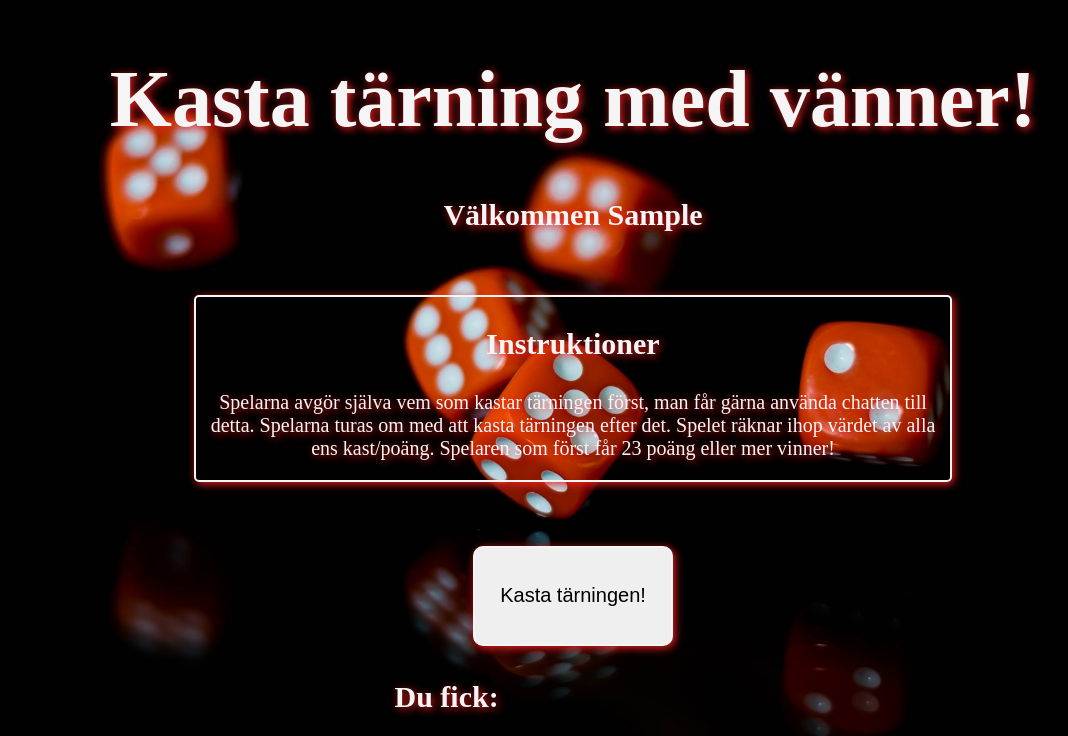
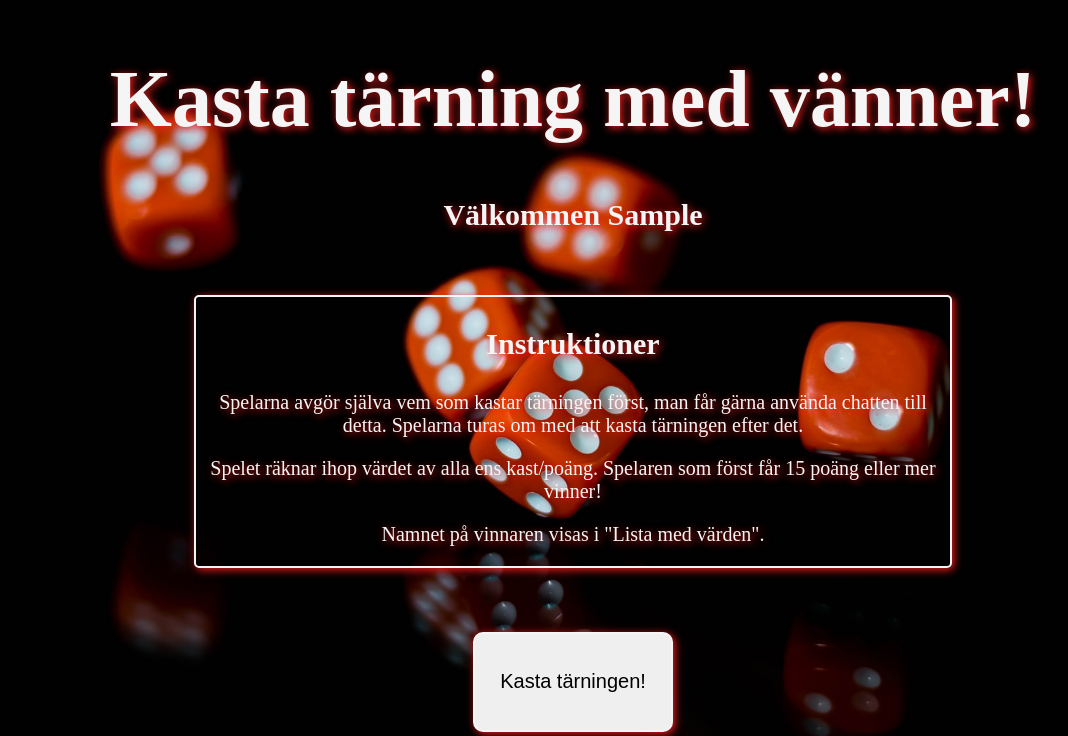
Before and after one commit to azayakaWen/labb3-socket, a website: page public/index.html in a window 1280 px wide. Both pictures are taken after typing "Sample" into the empty fields and a click on the button "Börja". Shown: the top 736 px of the page, without its empty margins (67-1135 px from the left). Drawn offline with nearby package versions, Linux system fonts and the light colour scheme; some packages are replaced by stand-ins of ours; no server answers; a script that the page names is missing.

Commit message:
Change p

```diff
--- a/public/index.css
+++ b/public/index.css
@@ -88,7 +88,7 @@ input {
 
 #value {
   text-align: center;
-  margin: 0 30% 0 30%;
+  margin: 0 40% 0 40%;
   display: grid;
   grid-template-columns: 1fr 1fr;
 }
--- a/public/index.html
+++ b/public/index.html
@@ -22,10 +22,11 @@
       <h3>Instruktioner</h3>
       <p>
         Spelarna avgör själva vem som kastar tärningen först, man får gärna använda chatten till detta.
-        Spelarna turas om med att kasta tärningen efter det.
+        Spelarna turas om med att kasta tärningen efter det.</p>
+      <p>
         Spelet räknar ihop värdet av alla ens kast/poäng.
-        Spelaren som först får 23 poäng eller mer vinner!
-      </p>
+        Spelaren som först får 15 poäng eller mer vinner!</p>
+      <p>Namnet på vinnaren visas i "Lista med värden".</p>
     </div>
 
     <!--Kasta täning-->
```
Also changed, not shown: public/index.js (+8 -0 lines), server.js (+14 -0 lines).
